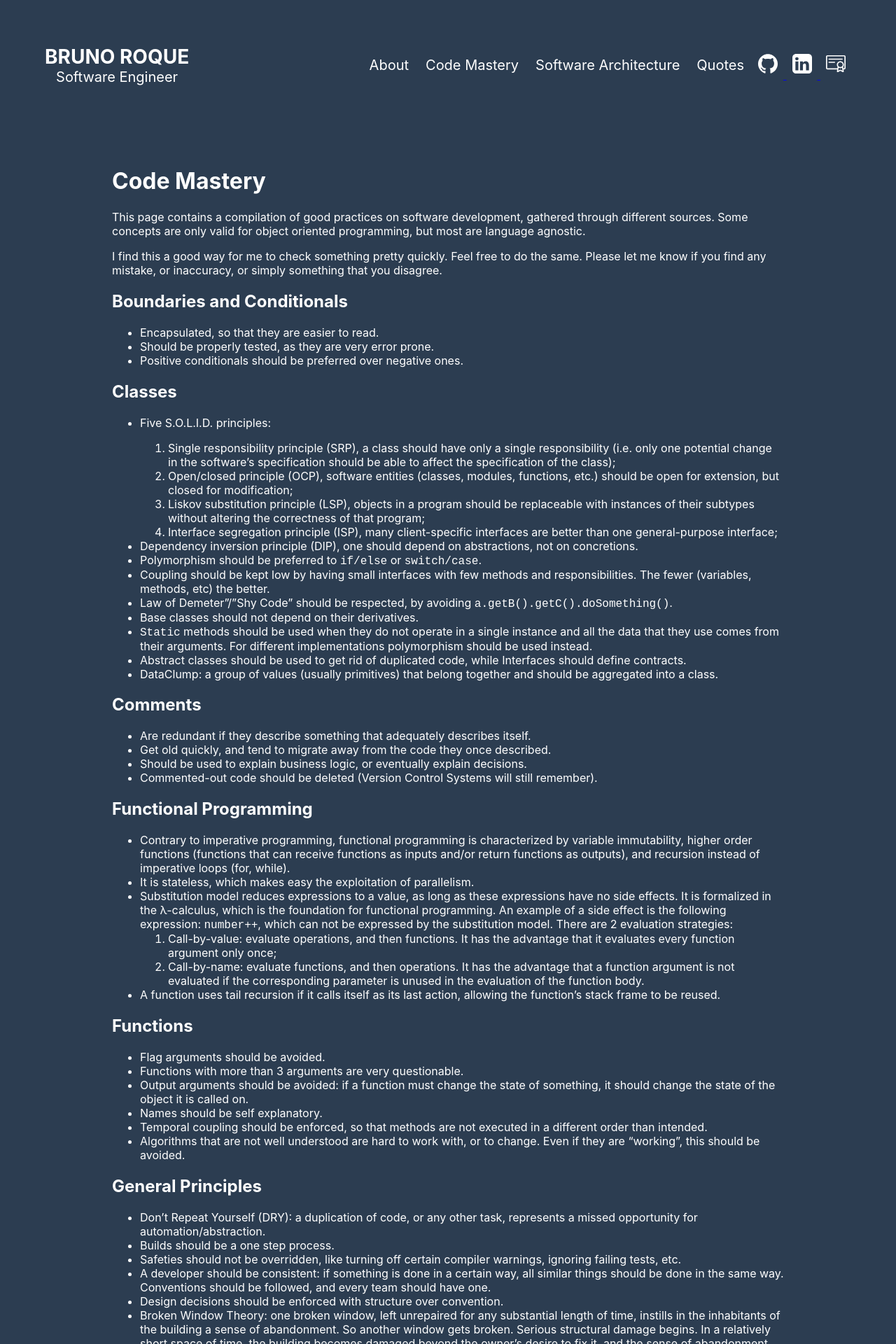
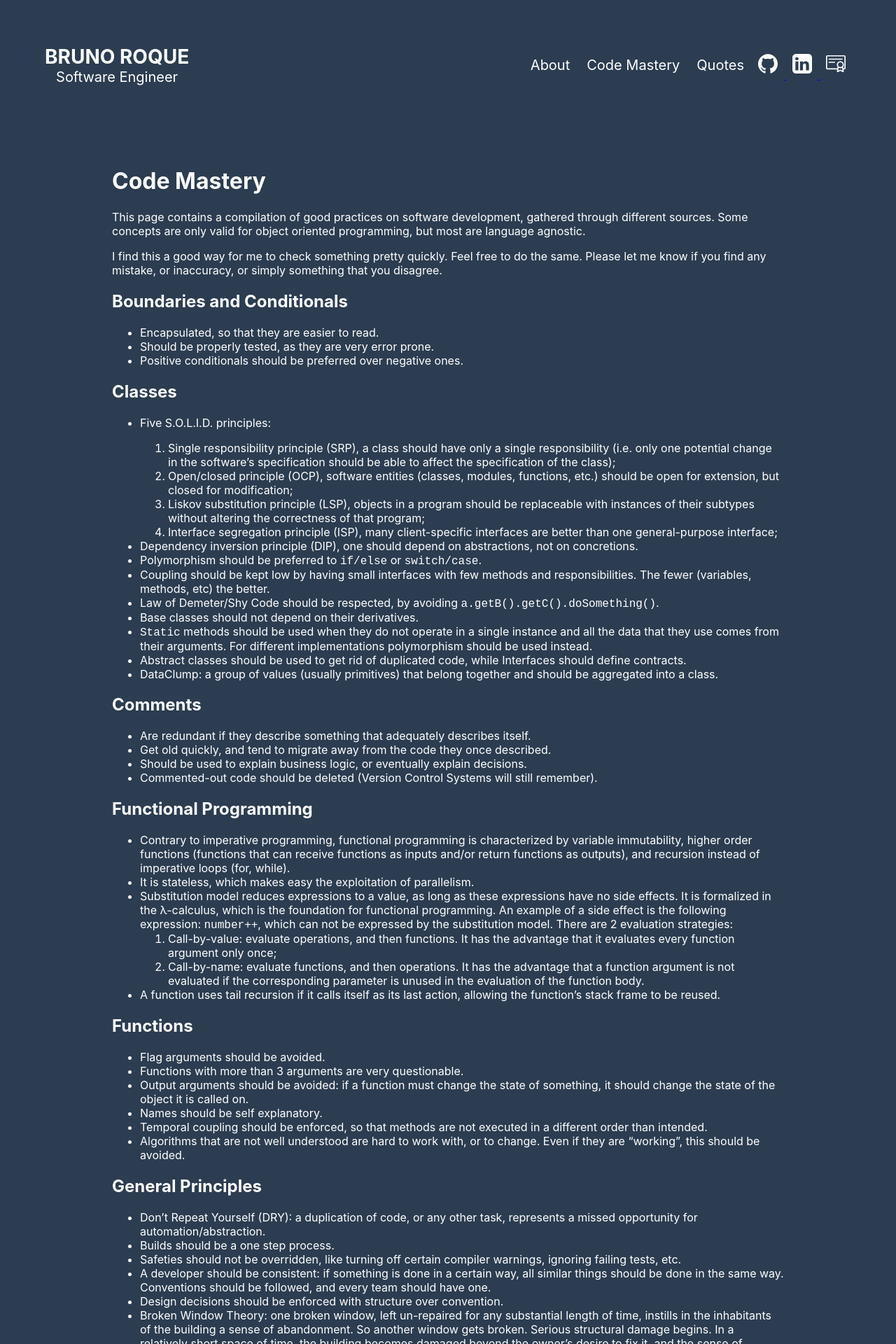
Before and after one commit to brunoroque06/brunoroque06.github.io, a Jekyll site: the page built from _pages/code-mastery.md, in a window 1280 px wide. Shown: the top 1920 px of the page at 70% size. Built offline with Jekyll 4.4.1, drawn with Linux system fonts in a browser that asks for light colours; some of the changed text lies outside the part shown.

Commit message:
Fix links

```diff
--- a/_data/pages.yml
+++ b/_data/pages.yml
@@ -1,4 +1,3 @@
 - About
 - Code Mastery
-- Software Architecture
 - Quotes
--- a/_pages/code-mastery.md
+++ b/_pages/code-mastery.md
@@ -28,7 +28,7 @@
 - Dependency inversion principle (DIP), one should depend on abstractions, not on concretions.
 - Polymorphism should be preferred to `if/else` or `switch/case`.
 - Coupling should be kept low by having small interfaces with few methods and responsibilities. The fewer (variables, methods, etc) the better.
-- Law of Demeter"/"Shy Code" should be respected, by avoiding `a.getB().getC().doSomething()`.
+- Law of Demeter/Shy Code should be respected, by avoiding `a.getB().getC().doSomething()`.
 - Base classes should not depend on their derivatives.
 - `Static` methods should be used when they do not operate in a single instance and all the data that they use comes from their arguments. For different implementations polymorphism should be used instead.
 - Abstract classes should be used to get rid of duplicated code, while Interfaces should define contracts.
@@ -66,7 +66,7 @@
 - Safeties should not be overridden, like turning off certain compiler warnings, ignoring failing tests, etc.
 - A developer should be consistent: if something is done in a certain way, all similar things should be done in the same way. Conventions should be followed, and every team should have one.
 - Design decisions should be enforced with structure over convention.
-- Broken Window Theory: one broken window, left unrepaired for any substantial length of time, instills in the inhabitants of the building a sense of abandonment. So another window gets broken. Serious structural damage begins. In a relatively short space of time, the building becomes damaged beyond the owner's desire to fix it, and the sense of abandonment becomes reality. Each broken window should be fixed as soon as it is discovered.
+- Broken Window Theory: one broken window, left un-repaired for any substantial length of time, instills in the inhabitants of the building a sense of abandonment. So another window gets broken. Serious structural damage begins. In a relatively short space of time, the building becomes damaged beyond the owner's desire to fix it, and the sense of abandonment becomes reality. Each broken window should be fixed as soon as it is discovered.
 - Optimization should only be performed after the code is working as intended: "Premature optimization is the root of all evil (or at least most of it) in programming." - Donald Knuth.
 - Instead of excuses, options should be provided. Don’t say it can’t be done; explain what can be done.
 - Abstractions outlive implementations, and are more worthy of time investment.
@@ -87,7 +87,7 @@
 - Tests are insufficient as long as there are conditions that have not been covered by the tests or calculations that have not been validated. Test suite should not be bigger than the required to test every piece of code.
 - Should require 1 step to run, and should run fast.
 - Test Doubles:
-  1. Dummy objects are passed around but never actually used. It should return `null`, as that prevents that implementation from being used ( `NullPointerException`);
+  1. Dummy objects are passed around but never actually used. It should return `null`, as that prevents that implementation from being used (`NullPointerException`);
   2. Stubs provide canned answers to calls made during the test, usually not responding at all to anything outside what's programmed in for the test;
   3. Spies are stubs that also record some information based on how they were called. It might be used when the test wants to be sure that the authorize method was called by the system (or to count how many times it was called for example);
   4. Mocks are objects pre-programmed with expectations which form a specification of the calls they are expected to receive. A mock spies on the behavior of the module being tested. And the mock knows what behavior to expect;
--- a/css/style.scss
+++ b/css/style.scss
@@ -74,6 +74,13 @@
   grid-area: main;
   margin: 2em 10em 2em 10em;
   font-size: 16px;
+  a {
+    color: $font-color;
+    text-decoration: underline;
+  }
+  a:hover {
+    background: $hover-color;
+  }
 }
 .center {
   text-align: center;
```
Also changed, not shown: README.md.
